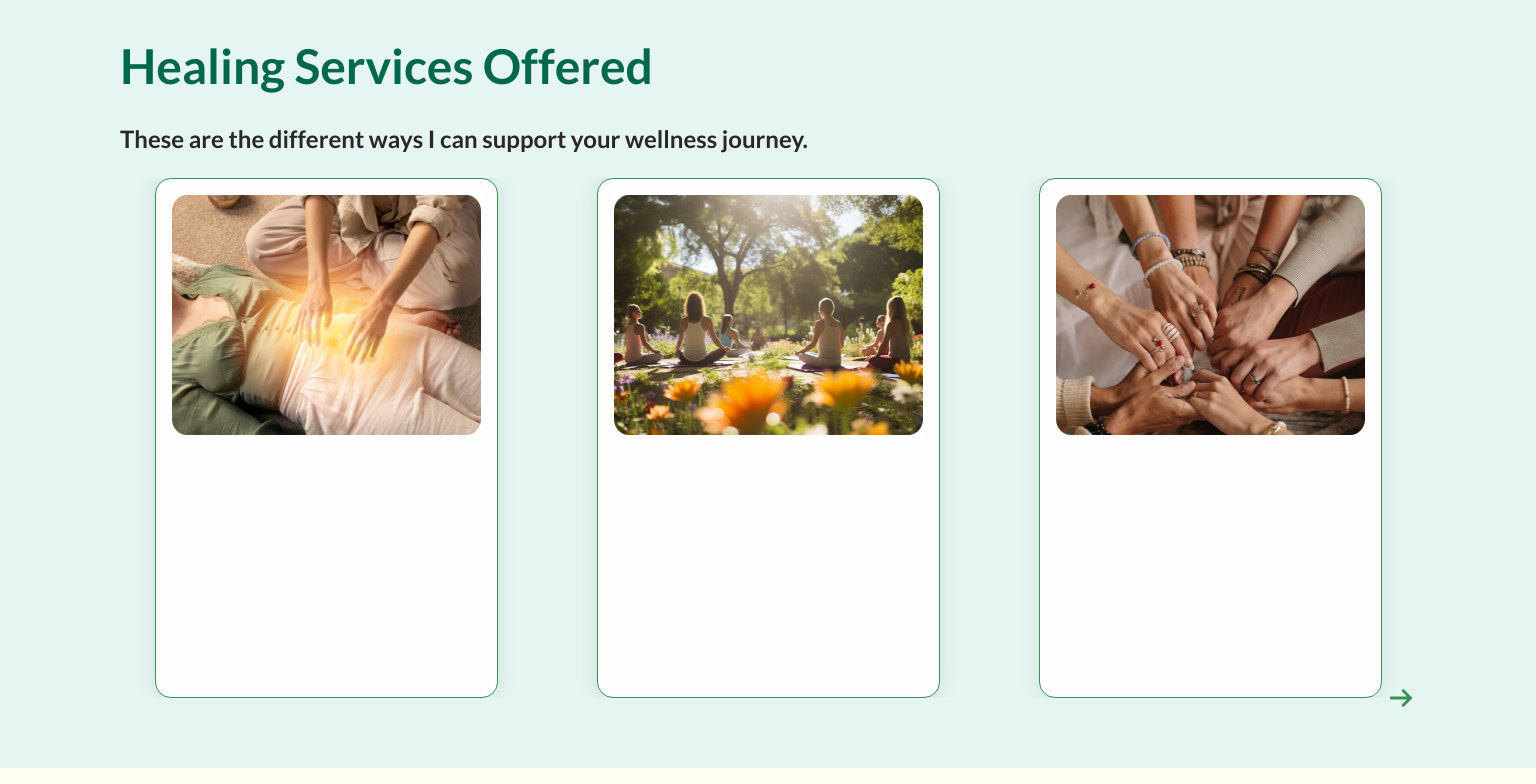
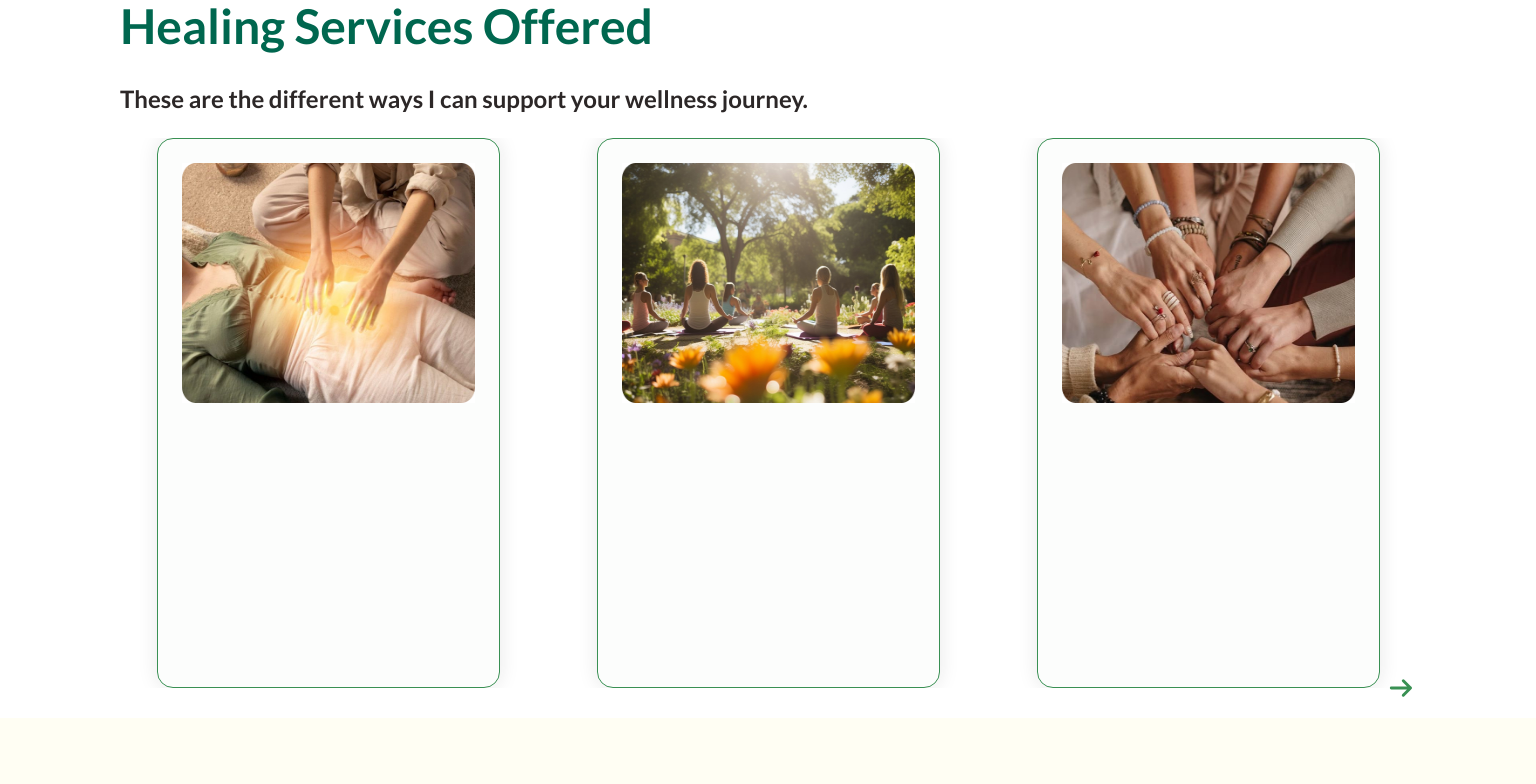
Before and after one commit to Pozniak17/Victoria_Reiki, a React (Vite) app: page / in a window 1536 px wide. Shown: the part 1200-1984 px from the top of the page. Built offline with nearby package versions, Linux system fonts and the light colour scheme.

Commit message:
import icon

```diff
--- a/src/components/HealingServices/HealingServices.jsx
+++ b/src/components/HealingServices/HealingServices.jsx
@@ -15,7 +15,7 @@ export default function HealingServices() {
 	});
 
 	return (
-		<section className={`${css.container} ${css.healing__container}`}>
+		<section className={css.container}>
 			<h2 className={css.title}>Healing Services Offered</h2>
 			<p className={css.description}>
 				These are the different ways I can support your wellness journey.
--- a/src/components/HealingServices/Slide/Slide.module.css
+++ b/src/components/HealingServices/Slide/Slide.module.css
@@ -1,7 +1,7 @@
 .slide__container {
 	padding: 16px;
 	display: block;
-	min-height: 520px;
+	height: 520px;
 	margin-left: auto;
 	margin-right: auto;
 	width: 343px;
@@ -20,3 +20,21 @@
 	padding: 15px;
 	border: 2px solid var(--accent-color-hover);
 }
+
+@media (min-width: 768px) {
+	.slide__container {
+		height: 528px;
+	}
+}
+
+@media (min-width: 1440px) {
+	.slide__container {
+		height: 550px;
+		padding: 24px;
+	}
+
+	.slide__container:hover,
+	.slide__container:focus-within {
+		padding: 23px;
+	}
+}
--- a/src/shared/components/Icon/Icon.tsx
+++ b/src/shared/components/Icon/Icon.tsx
@@ -1,5 +1,3 @@
-import sprite from '../../../../public/icons.svg';
-
 export default function Icon({ className, width, height, id, onClick }) {
 	return (
 		<>
@@ -9,7 +7,7 @@ export default function Icon({ className, width, height, id, onClick }) {
 				height={height}
 				onClick={onClick}
 			>
-				<use href={`${sprite}#${id}`} />
+				<use href={`/icons.svg#${id}`} />
 			</svg>
 		</>
 	);
--- a/src/shared/components/Slider/Slider.jsx
+++ b/src/shared/components/Slider/Slider.jsx
@@ -32,8 +32,20 @@ export default function Slider({ data, component: Component }) {
 		<div className={css.swiper_container}>
 			<Swiper
 				grabCursor={true}
-				slidesPerView={3}
-				spaceBetween={30}
+				breakpoints={{
+					320: {
+						slidesPerView: 1,
+						spaceBetween: 16,
+					},
+					768: {
+						slidesPerView: 2,
+						spaceBetween: 24,
+					},
+					1440: {
+						slidesPerView: 3,
+						spaceBetween: 24,
+					},
+				}}
 				modules={[Navigation]}
 				navigation={{
 					nextEl: `.${css.swiper_button_next}`,
```
Also changed, not shown: public/symbol-defs.svg (added).
